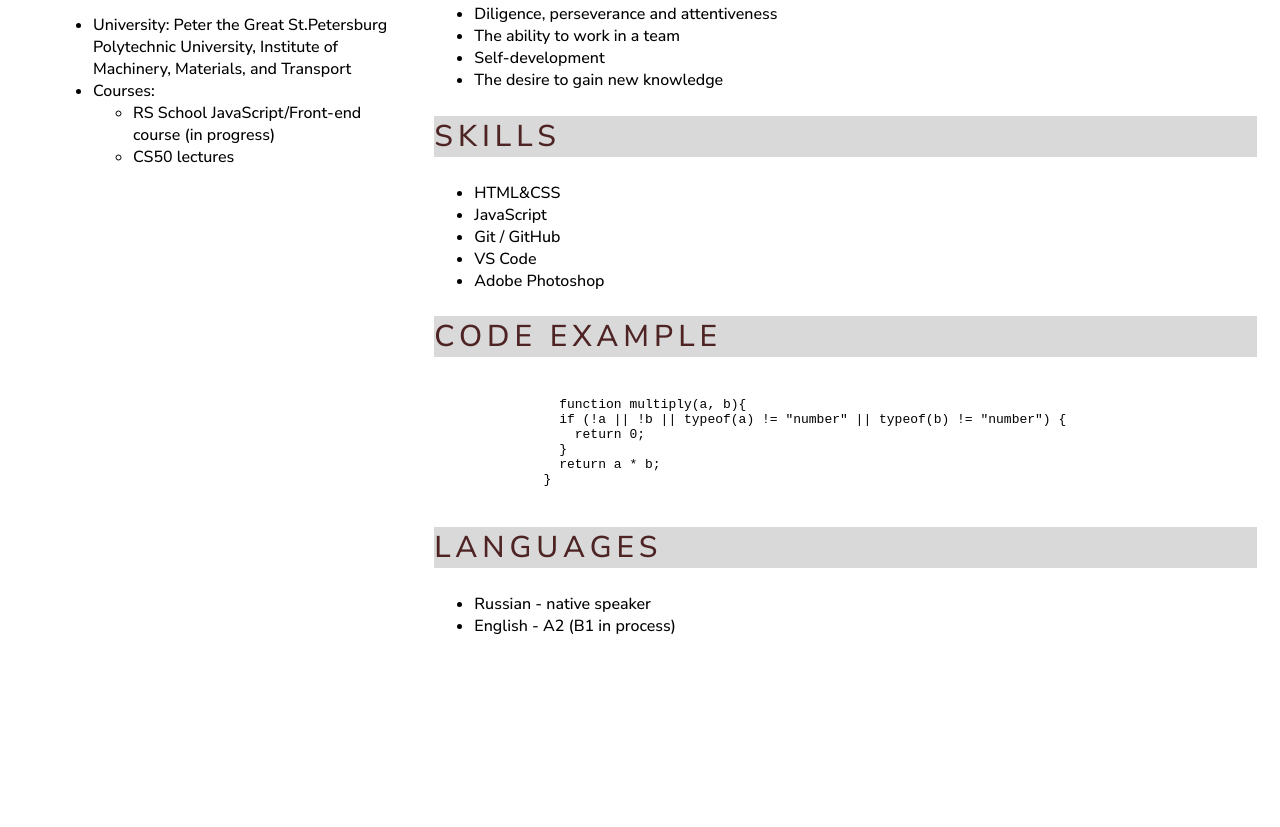
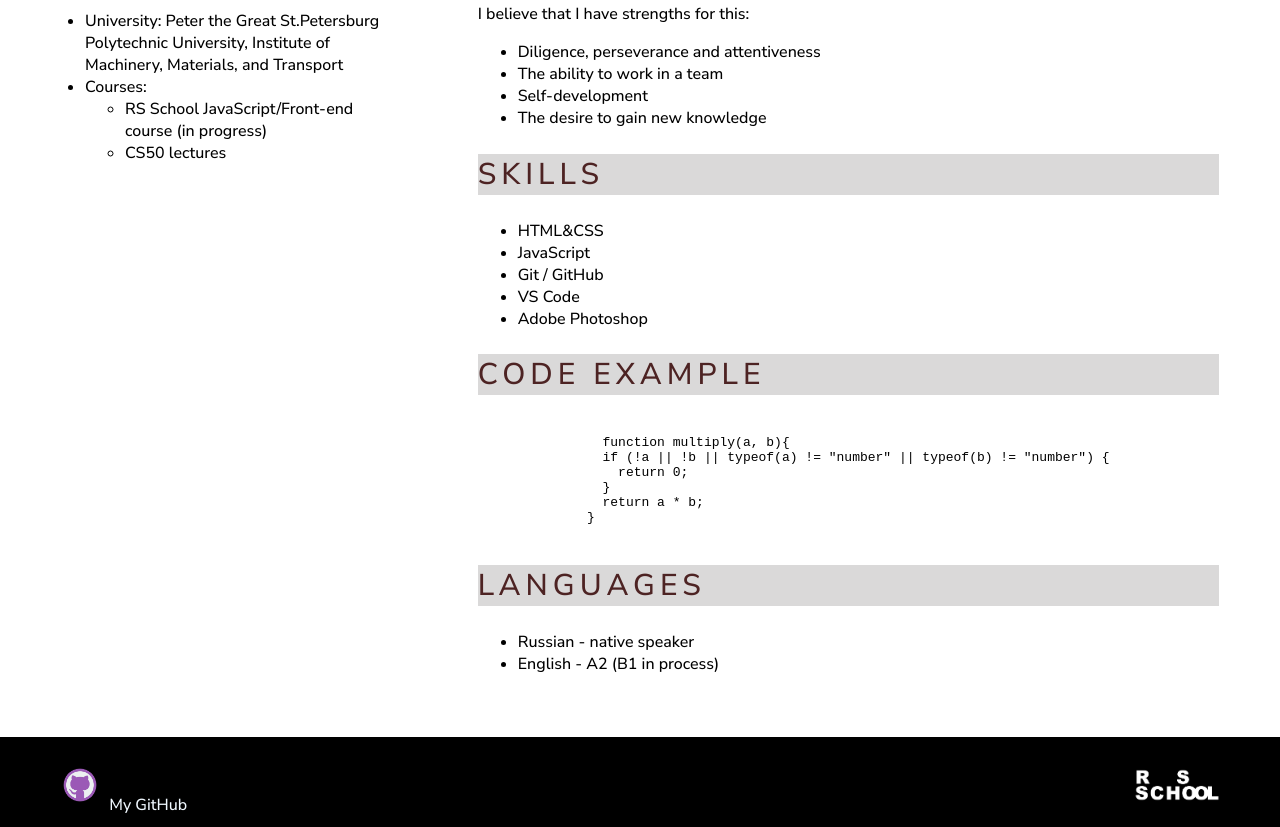
Before and after one commit to BotsulaAnastasia/rsschool-cv, a plain HTML site: page index.html in a window 1280 px wide. Shown: the part 626-1453 px from the top of the page. Before the commit the page ends 1287 px from the top, so only its background shows below. Drawn offline with Linux system fonts and the light colour scheme.

Commit message:
feat: add footer

```diff
--- a/index.html
+++ b/index.html
@@ -159,6 +159,32 @@
         </div>
       </div>
     </main>
-    <footer class="footer"></footer>
+    <footer class="footer">
+      <div class="container">
+        <div class="footer-content-right">
+          <a href="https://rs.school/index.html" target="_blank">
+            <img
+              src="assets/img/rss-logo.png"
+              class="icon-style-right"
+              alt="RSS icon"
+            />
+          </a>
+        </div>
+        <div class="footer-content-left">
+          <a
+            href="https://github.com/BotsulaAnastasia"
+            target="_blank"
+            class="nav-link-footer"
+          >
+            <img
+              src="assets/img/github-logo.png"
+              class="icon-style-left"
+              alt="GitHub icon"
+            />
+            My GitHub
+          </a>
+        </div>
+      </div>
+    </footer>
   </body>
 </html>
--- a/style.css
+++ b/style.css
@@ -1,5 +1,8 @@
 body {
   font-family: "Nunito Sans", sans-serif;
+  min-height: 100vh;
+  margin: 0;
+  padding: 0;
   display: flex;
   flex-direction: column;
   justify-content: space-between;
@@ -93,4 +96,45 @@ html {
 .col-2-3 {
   width: 66.6666666667%;
   float: right;
+  padding: 46px;
 }
+.footer {
+  width: 100%;
+  height: 90px;
+  background: #000000;
+  position: relative;
+  bottom: 0;
+}
+.footer-content-right {
+  padding-right: 40px;
+  margin-top: 20px;
+  float: right;
+}
+.icon-style-right {
+  height: 50px;
+  margin-left: 20px;
+  margin-top: 3px;
+}
+.icon-style-right:hover {
+  background-color: #ffffff;
+  padding: 5px;
+}
+.footer-content-left {
+  padding-left: 40px;
+  margin-top: 20px;
+  float: left;
+}
+.icon-style-left {
+  height: 50px;
+
+  margin-top: 3px;
+}
+.icon-style-left:hover {
+  background-color: #ffffff;
+  padding: 5px;
+}
+.nav-link-footer {
+  color: aliceblue;
+  text-decoration: none;
+  transition: 0.3s;
+}
```
Also changed, not shown: assets/img/github-logo.png (added), assets/img/rss-logo.png (added).
